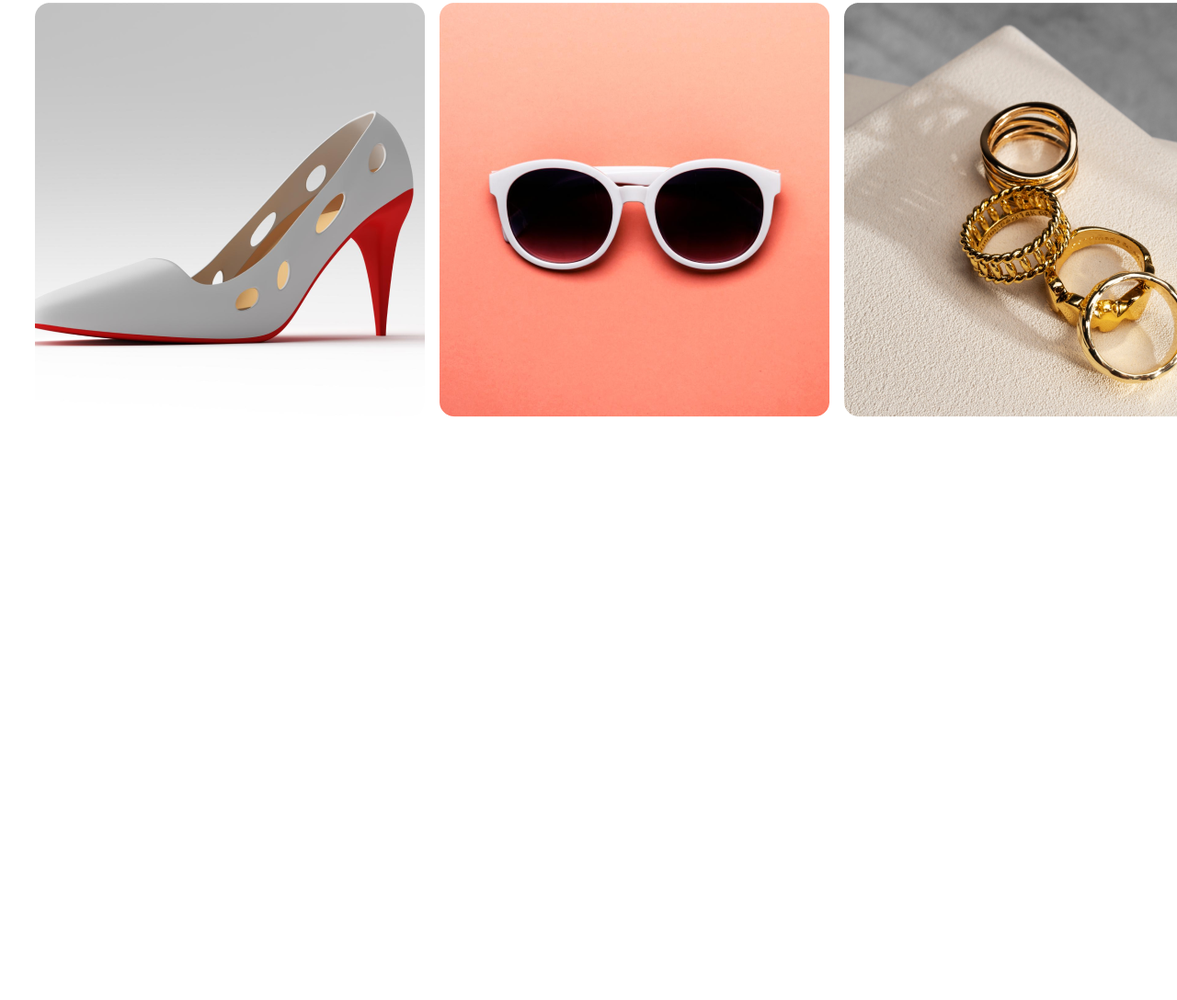
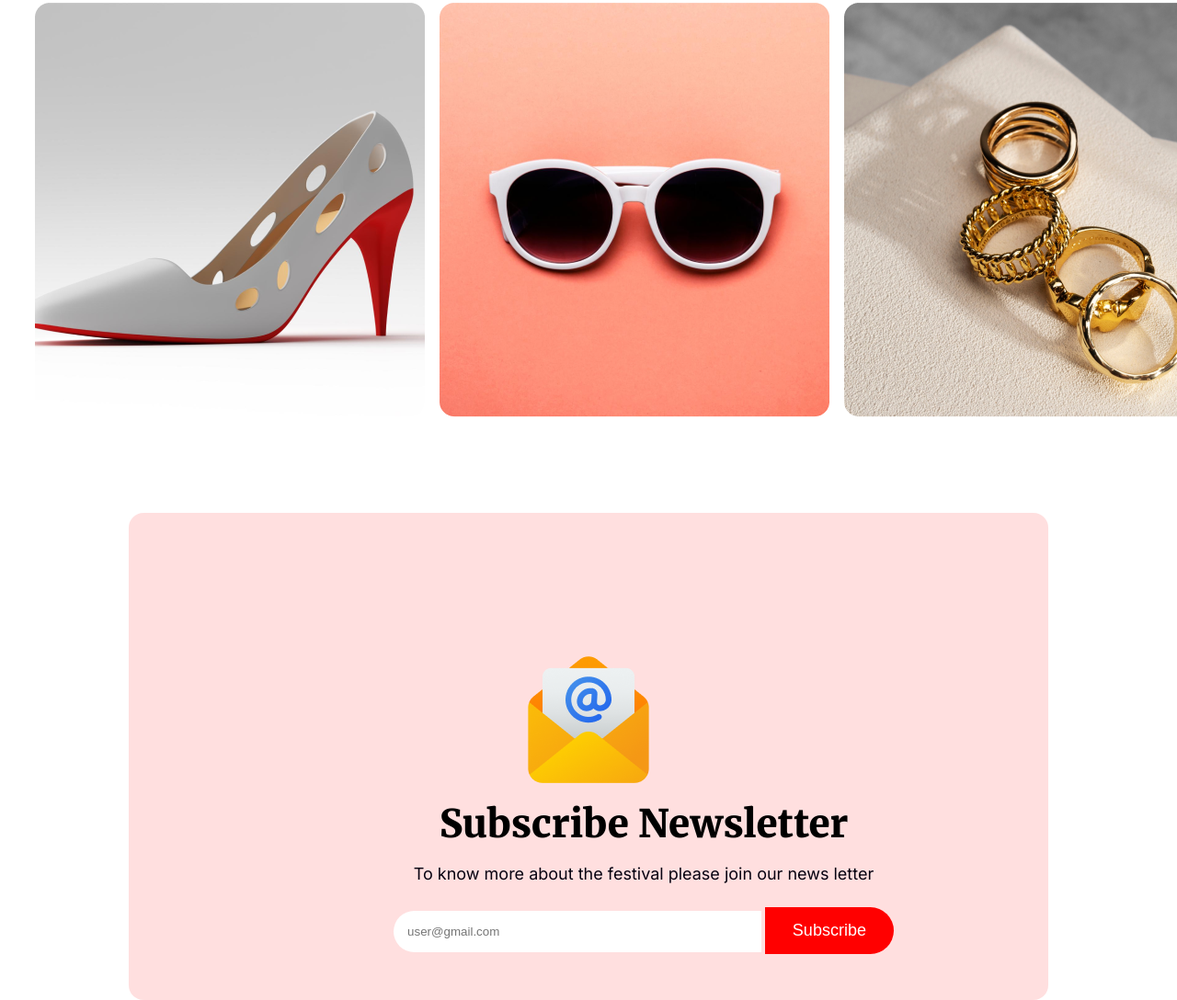
Before and after one commit to Farhan358/new_year_festival, a plain HTML site: page index.html in a window 1280 px wide. Shown: the part 5264-6352 px from the top of the page at 92% size. Before the commit the page ends 5722 px from the top, so only its background shows below. Drawn offline with Linux system fonts and the light colour scheme.

Commit message:
newsletter section added

```diff
--- a/css/style.css
+++ b/css/style.css
@@ -313,3 +313,57 @@ section {
   margin-top: 30px;
   gap: 16px;
 }
+
+/* newsletter section */
+.newsletter-section {
+  margin-top: 100px;
+  background-color: rgba(255, 0, 0, 0.126);
+  padding-bottom: 50px;
+  border-radius: 16px;
+}
+
+.newsletter-img {
+  margin-top: 150px;
+}
+.newsletter-texts {
+  line-height: 1.8;
+  margin-left: 120px;
+}
+
+.newsletter-texts > h2 {
+  font-family: "Merriweather", serif;
+  font-weight: 900;
+  font-size: 42px;
+}
+
+.newsletter-texts > p {
+  font-family: "Inter", serif;
+  font-weight: 400;
+  font-size: 18px;
+  color: #070211;
+}
+.newsletter-form > input {
+  margin-top: 20px;
+  padding: 15px;
+  display: inline;
+}
+
+.newsletter-form > input[type="text"] {
+  width: 400px;
+
+  color: #070211;
+  background: #fff;
+  border: none;
+  border-radius: 35px 0 0 35px;
+}
+
+.newsletter-form > input[type="button"] {
+  width: 140px;
+  color: #fff;
+  background: #ff0000;
+  border: none;
+  border-radius: 0 30px 30px 0;
+  text-align: center;
+  font-weight: 500;
+  font-size: 18px;
+}
--- a/index.html
+++ b/index.html
@@ -98,6 +98,20 @@
           <div><img src="images/portfolio/Rectangle 8.png" alt="" /></div>
         </div>
       </section>
+
+      <section class="newsletter-section center center-column">
+        <div class="newsletter-img center">
+          <img src="images/Group_61.png" alt="" />
+        </div>
+        <div class="newsletter-texts center center-column">
+          <h2>Subscribe Newsletter</h2>
+          <p>To know more about the festival please join our news letter</p>
+          <form action="" class="newsletter-form">
+            <input type="text" name="" id="" placeholder="user@gmail.com" />
+            <input type="button" value="Subscribe" />
+          </form>
+        </div>
+      </section>
     </main>
   </body>
 </html>
```
Also changed, not shown: images/Group_61.png (renamed from images/Group 61.png).
